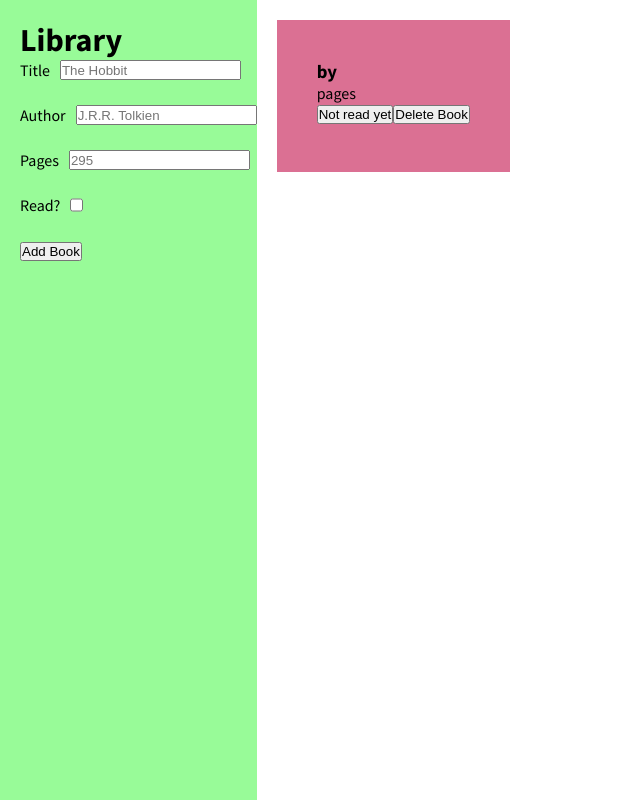
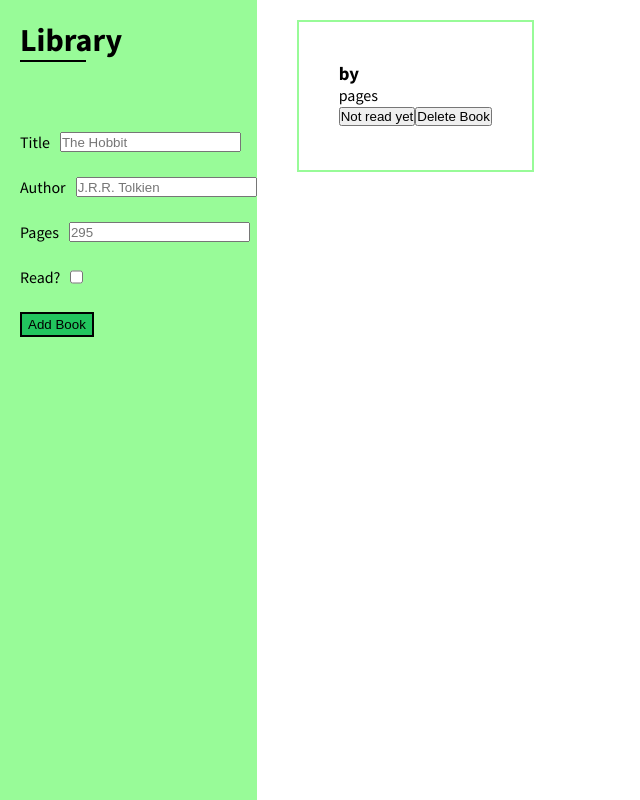
Before and after one commit to iTreykwondo/library, a plain HTML site: page index.html in a window 1280 px wide. Both pictures are taken after a click on the element "Add Book". Shown: the whole page, without its empty margins (0-640 px from the left). Drawn offline with Linux system fonts and the light colour scheme.

Commit message:
Style title logo

```diff
--- a/styles.css
+++ b/styles.css
@@ -29,6 +29,12 @@ form {
   padding: 20px 0 0 20px;
 }
 
+.sidebar h1 {
+  margin-bottom: 70px;
+  border-bottom: 2px solid black;
+  width: 28%;
+}
+
 .form-title,
 .form-author,
 .form-page,
@@ -38,16 +44,41 @@ form {
 }
 
 .main {
-  padding: 20px;
+  padding: 20px 40px;
   display: flex;
   gap: 20px;
   flex-wrap: wrap;
+  align-content: stretch;
 }
 
 .card {
-  background-color: palevioletred;
   padding: 40px;
   max-width: 100%;
-
+  border: 2px solid palegreen;
   height: 20%;
 }
+
+.btn-container {
+  display: flex;
+  gap: 6px;
+  margin-top: 10px;
+}
+
+.read-status-btn,
+.form-submit button {
+  background-color: #22c55e;
+  border: 2px solid black;
+  padding: 3px 6px;
+}
+
+.delete-btn {
+  background-color: #dc2626;
+  border: 2px solid black;
+  padding: 3px 8px;
+}
+
+.delete-btn:hover,
+.read-status-btn:hover,
+.form-submit button:hover {
+  color: white;
+}
```
